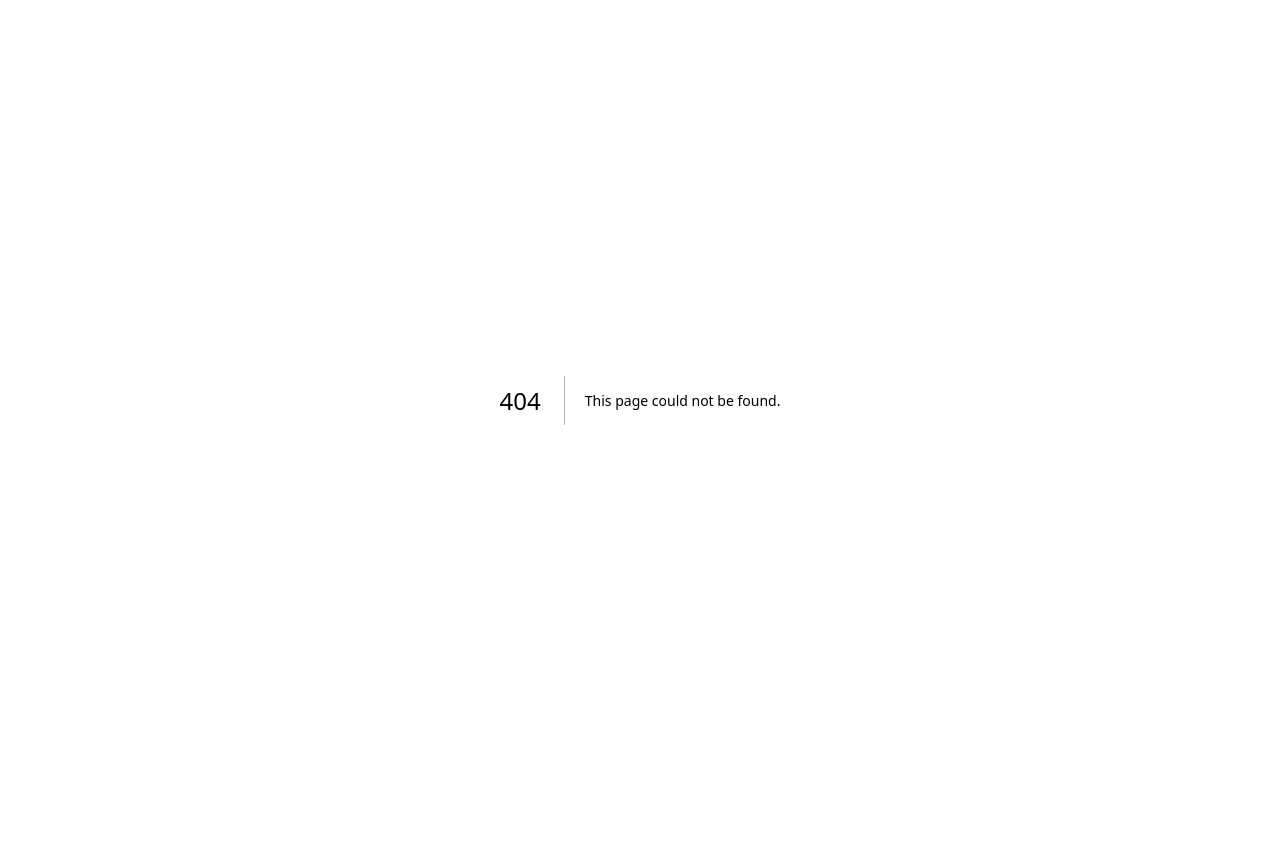
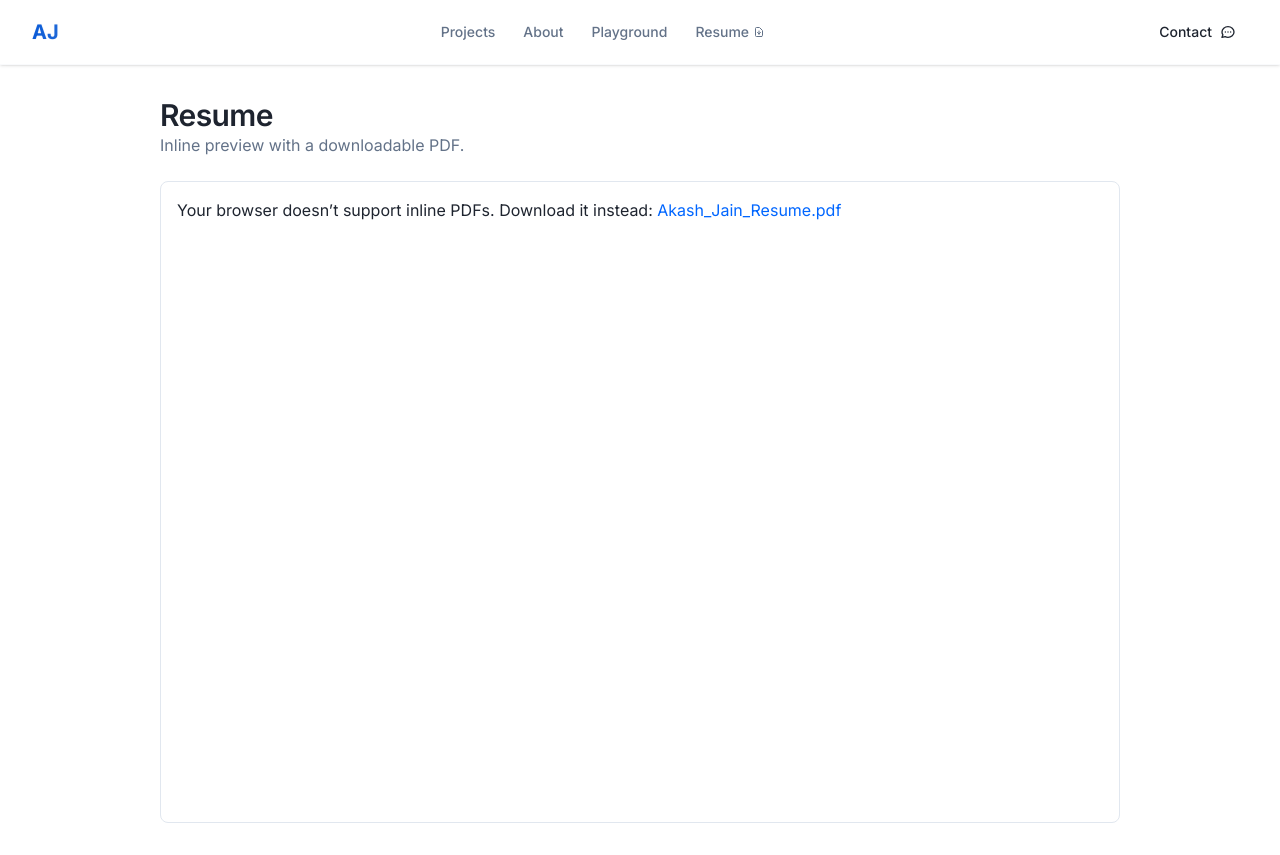
Before and after one commit to akashjainn/portfolio, a Next.js app: page /resume in a window 1280 px wide. Before the commit this address had no page. Before the commit the page ends 800 px from the top, so only its background shows below. Built offline with nearby package versions, Linux system fonts and the light colour scheme.

Commit message:
portfolio refactoring

```diff
--- a/package.json
+++ b/package.json
@@ -68,6 +68,8 @@
     "lighthouse": "^12.1.0",
     "postcss": "^8.4.41",
     "prettier": "^3.3.3",
+    "rehype-slug": "^6.0.0",
+    "remark-slug": "^8.0.0",
     "tailwindcss": "^3.4.9",
     "typescript": "^5.5.4",
     "wait-on": "^9.0.1"
--- a/src/app/page.tsx
+++ b/src/app/page.tsx
@@ -96,6 +96,7 @@ export default async function Home() {
                       href={`/projects/${project.frontmatter.slug}`}
                       demo={project.frontmatter.links.demo || undefined}
                       repo={project.frontmatter.links.repo}
+                      metrics={project.frontmatter.metrics}
                     />
                   ))}
                 </div>
--- /dev/null
+++ b/src/app/resume/page.tsx
@@ -0,0 +1,36 @@
+import { Navigation } from "@/components/site/navigation"
+
+export const metadata = {
+  title: "Resume",
+  description: "Akash Jain's resume — inline viewer and downloadable PDF."
+}
+
+export default function ResumePage() {
+  return (
+    <>
+      <Navigation />
+      <main id="main-content" className="py-8">
+        <div className="container max-w-5xl">
+          <header className="mb-6">
+            <h1 className="text-3xl font-semibold tracking-[-0.02em]">Resume</h1>
+            <p className="text-muted-foreground">Inline preview with a downloadable PDF.</p>
+          </header>
+
+          <div className="rounded-lg border bg-card">
+            <object
+              data="/Akash_Jain_Resume.pdf#toolbar=0&view=FitH"
+              type="application/pdf"
+              className="w-full h-[80vh]"
+              aria-label="Resume PDF viewer"
+            >
+              <p className="p-4">
+                Your browser doesn’t support inline PDFs. Download it instead: {" "}
+                <a href="/Akash_Jain_Resume.pdf" className="link">Akash_Jain_Resume.pdf</a>
+              </p>
+            </object>
+          </div>
+        </div>
+      </main>
+    </>
+  )
+}
--- /dev/null
+++ b/src/components/mdx/diagram.tsx
@@ -0,0 +1,9 @@
+export function Diagram({ src, alt }: { src: string; alt: string }) {
+  return (
+    <figure className="my-6">
+      {/* eslint-disable-next-line @next/next/no-img-element */}
+      <img src={src} alt={alt} className="w-full h-auto rounded-lg border" />
+      <figcaption className="text-xs text-muted-foreground mt-2">{alt}</figcaption>
+    </figure>
+  )
+}
--- /dev/null
+++ b/src/components/mdx/metric-grid.tsx
@@ -0,0 +1,21 @@
+type Item = { label: string; before?: string | number; after?: string | number }
+
+export function MetricGrid({ items }: { items: Item[] }) {
+  return (
+    <div className="grid grid-cols-1 sm:grid-cols-2 gap-3 my-4">
+      {items.map((it, i) => (
+        <div key={i} className="rounded-lg border p-3 bg-background/60">
+          <div className="text-sm text-muted-foreground">{it.label}</div>
+          <div className="mt-1 flex items-center gap-3">
+            {it.before !== undefined && (
+              <span className="text-xs bg-muted px-2 py-0.5 rounded">Before: <span className="font-semibold tabular-nums">{it.before}</span></span>
+            )}
+            {it.after !== undefined && (
+              <span className="text-xs bg-muted px-2 py-0.5 rounded">After: <span className="font-semibold tabular-nums">{it.after}</span></span>
+            )}
+          </div>
+        </div>
+      ))}
+    </div>
+  )
+}
--- /dev/null
+++ b/src/components/mdx/tldr.tsx
@@ -0,0 +1,12 @@
+export function Tldr({ bullets }: { bullets: string[] }) {
+  return (
+    <div className="border rounded-lg p-4 bg-muted/40">
+      <h3 className="text-sm font-semibold text-muted-foreground mb-2">TL;DR</h3>
+      <ul className="list-disc pl-5 space-y-1 text-sm">
+        {bullets.map((b, i) => (
+          <li key={i}>{b}</li>
+        ))}
+      </ul>
+    </div>
+  )
+}
--- a/src/components/site/hero.tsx
+++ b/src/components/site/hero.tsx
@@ -3,6 +3,7 @@
 import { Button } from "@/components/ui/button"
 import Link from "next/link"
 import { useRevealOnScroll, useMouseParallax } from "@/lib/animations"
+import { KpiChip } from "@/components/ui/kpi-chip"
 
 export function Hero() {
   const { elementRef, isVisible } = useRevealOnScroll()
@@ -66,6 +67,31 @@ export function Hero() {
               </Link>
             </Button>
           </div>
+
+          {/* Proof chips */}
+          <div
+            className={`mt-6 flex flex-wrap gap-2 transition-all duration-1000 ease-out ${
+              isVisible ? 'opacity-100 translate-y-0' : 'opacity-0 translate-y-4'
+            }`}
+            style={{ transitionDelay: '800ms' }}
+            aria-label="Key proof metrics"
+          >
+            <KpiChip label="Uptime" value="99.2" suffix="%" href="/projects" />
+            <KpiChip label="Mobile LCP" value="1.6" suffix="s" href="/projects/stocksense" />
+            <KpiChip label="Case studies" value={4} href="/projects" />
+            <KpiChip label="A11y" value="WCAG 2.2 AA" href="/about" />
+          </div>
+
+          {/* Recruiter speed-run strip */}
+          <div
+            className={`mt-4 text-sm text-muted-foreground transition-all duration-1000 ease-out ${
+              isVisible ? 'opacity-100 translate-y-0' : 'opacity-0 translate-y-2'
+            }`}
+            style={{ transitionDelay: '900ms' }}
+          >
+            30s overview → 2‑min tour → 10‑min deep dive. Start with
+            <Link href="/projects" className="ml-1 underline underline-offset-2">Featured Case Studies</Link>.
+          </div>
         </div>
       </div>
 
--- /dev/null
+++ b/src/components/ui/callout.tsx
@@ -0,0 +1,20 @@
+import { cn } from '@/lib/utils'
+
+type CalloutType = 'info' | 'success' | 'warning' | 'danger' | 'decision'
+
+export function Callout({ type = 'info', title, children }: { type?: CalloutType; title?: string; children: React.ReactNode }) {
+  const styles: Record<CalloutType, string> = {
+    info: 'border-blue-200 bg-blue-50 text-blue-800',
+    success: 'border-emerald-200 bg-emerald-50 text-emerald-800',
+    warning: 'border-amber-200 bg-amber-50 text-amber-900',
+    danger: 'border-red-200 bg-red-50 text-red-800',
+    decision: 'border-purple-200 bg-purple-50 text-purple-800'
+  }
+
+  return (
+    <div className={cn('border rounded-lg p-4 my-4', styles[type])}>
+      {title && <div className="font-semibold mb-1">{title}</div>}
+      <div className="text-sm leading-relaxed">{children}</div>
+    </div>
+  )
+}
--- /dev/null
+++ b/src/components/ui/kpi-chip.tsx
@@ -0,0 +1,39 @@
+import { cn } from '@/lib/utils'
+
+interface KpiChipProps {
+  label: string
+  value: string | number
+  suffix?: string
+  href?: string
+  className?: string
+}
+
+export function KpiChip({ label, value, suffix, href, className }: KpiChipProps) {
+  const content = (
+    <span
+      className={cn(
+        'inline-flex items-center gap-2 rounded-full border px-3 py-1 text-xs font-medium',
+        'bg-background/70 backdrop-blur-sm border-border/60 text-foreground',
+        'transition-colors hover:bg-muted/60',
+        'kpi-chip'
+      )}
+      aria-label={`${label}: ${value}${suffix ?? ''}`}
+    >
+      <span className="font-semibold tabular-nums">
+        {value}
+        {suffix && <span className="ml-0.5">{suffix}</span>}
+      </span>
+      <span className="opacity-80">{label}</span>
+    </span>
+  )
+
+  if (href) {
+    return (
+      <a href={href} className={cn('no-underline', className)} target={href.startsWith('http') ? '_blank' : undefined} rel="noopener noreferrer">
+        {content}
+      </a>
+    )
+  }
+
+  return content
+}
--- /dev/null
+++ b/src/types/rehype-slug.d.ts
@@ -0,0 +1,4 @@
+declare module 'rehype-slug' {
+  const rehypeSlug: any
+  export default rehypeSlug
+}
--- a/tailwind.config.js
+++ b/tailwind.config.js
@@ -21,6 +21,13 @@ module.exports = {
         ring: "hsl(var(--ring))",
         background: "hsl(var(--background))",
         foreground: "hsl(var(--foreground))",
+        brand: {
+          50: '#e8f0ff',
+          100: '#d7e6ff',
+          400: '#3b7cff',
+          500: '#2563eb',
+          600: '#1e4fd6'
+        },
         primary: {
           DEFAULT: "hsl(var(--primary))",
           foreground: "hsl(var(--primary-foreground))",
@@ -147,6 +154,7 @@ module.exports = {
         'medium': '0 4px 16px 0 rgb(0 0 0 / 0.12)',
         'hard': '0 8px 32px 0 rgb(0 0 0 / 0.16)',
         'glow': '0 0 0 1px rgb(255 255 255 / 0.05), 0 1px 3px 0 rgb(0 0 0 / 0.1)',
+        'card': '0 1px 0 rgba(255,255,255,.06) inset, 0 8px 24px rgba(0,0,0,.18)'
       },
     },
   },
```
Also changed, not shown: src/lib/mdx.ts (+10 -0 lines), 1 other file (tests, documents, lock files or other folders).
